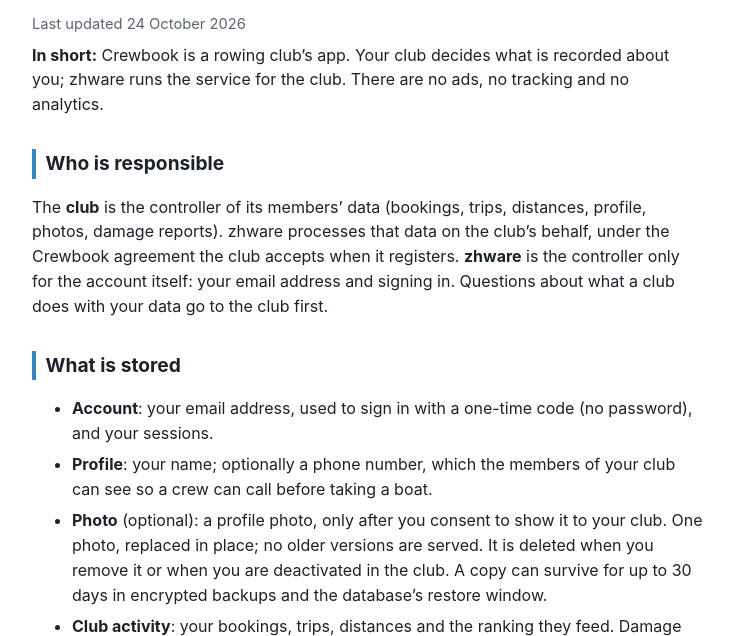
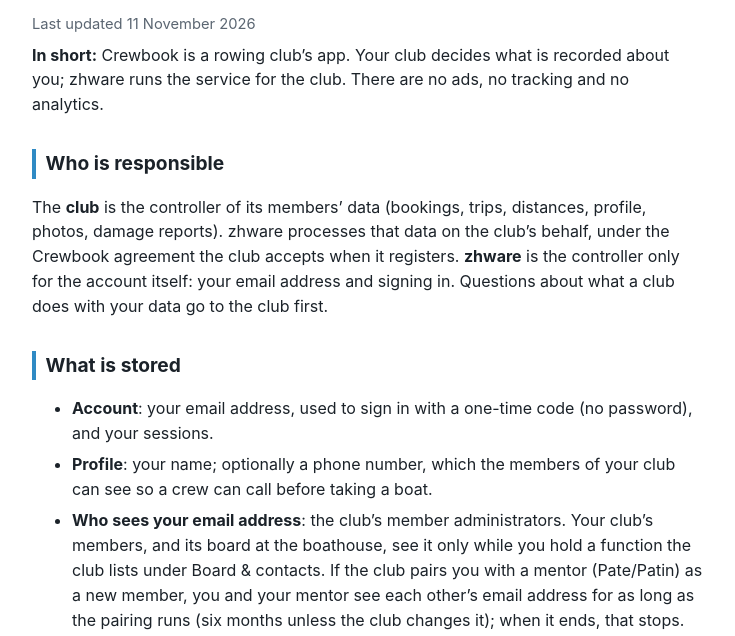
Before and after one commit to kenix/zhware-web, a plain HTML site: page crewbook/privacy/index.html in a window 1280 px wide. Shown: the part 158-794 px from the top of the page, without its empty margins (272-1007 px from the left). Drawn offline with Linux system fonts and the light colour scheme.

Commit message:
crewbook: privacy, who sees your email (board contacts, mentors)
Co-Authored-By: Claude Opus 5.5 <noreply@anthropic.com>

```diff
--- a/crewbook/privacy/index.html
+++ b/crewbook/privacy/index.html
@@ -30,7 +30,7 @@
     <header><a href="/crewbook/"><img src="/crewbook/favicon.svg" alt="Crewbook"></a><strong>Crewbook</strong><nav class="lang"><a href="#en">English</a> · <a href="#de">Deutsch</a></nav></header>
     <section id="en" lang="en">
     <h1>Privacy policy</h1>
-    <p class="muted">Last updated 24 October 2026</p>
+    <p class="muted">Last updated 11 November 2026</p>
     <p><strong>In short:</strong> Crewbook is a rowing club’s app. Your club decides what is recorded about you; zhware
     runs the service for the club. There are no ads, no tracking and no analytics.</p>
 
@@ -46,6 +46,10 @@
       sessions.</li>
       <li><strong>Profile</strong>: your name; optionally a phone number, which the members of your club can see so a
       crew can call before taking a boat.</li>
+      <li><strong>Who sees your email address</strong>: the club’s member administrators. Your club’s members, and its
+      board at the boathouse, see it only while you hold a function the club lists under Board &amp; contacts. If the club
+      pairs you with a mentor (Pate/Patin) as a new member, you and your mentor see each other’s email address for as long
+      as the pairing runs (six months unless the club changes it); when it ends, that stops.</li>
       <li><strong>Photo</strong> (optional): a profile photo, only after you consent to show it to your club. One photo,
       replaced in place; no older versions are served. It is deleted when you remove it or when you are deactivated in the
       club. A copy can survive for up to 30 days in encrypted backups and the database’s restore window.</li>
```
